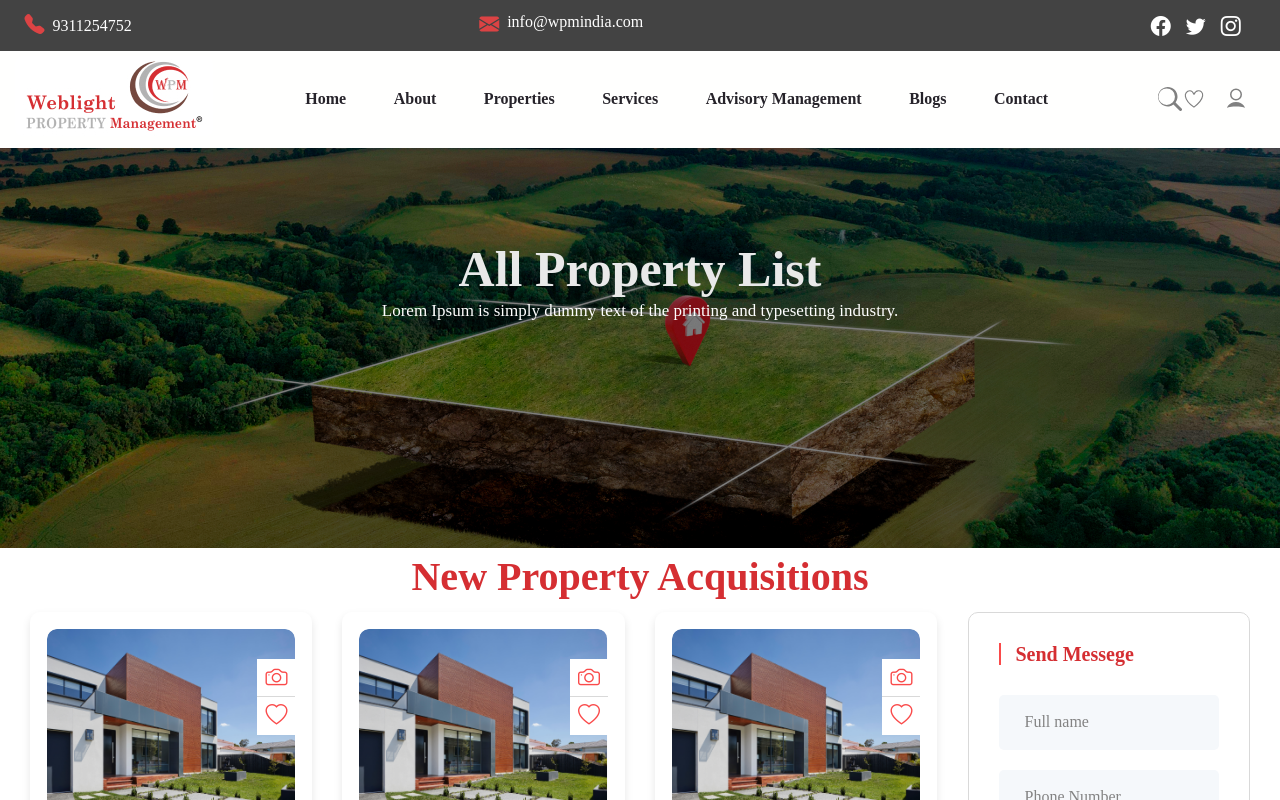
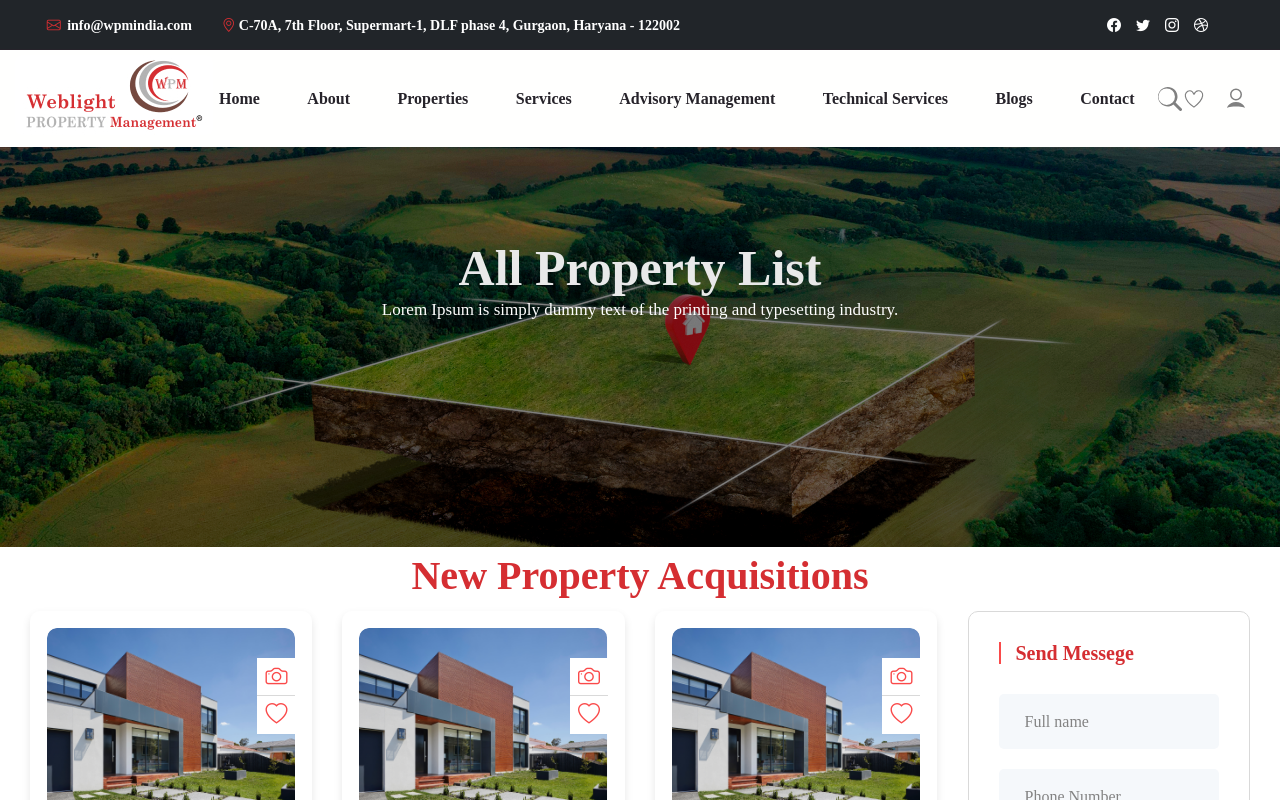
Before and after one commit to sh434/newWeB, a React (Create React App) app: page /property-card in a window 1280 px wide. Shown: the top 800 px of the page. Built offline with nearby package versions, Linux system fonts and the light colour scheme.

Commit message:
"create the navbar"

```diff
--- a/src/App.js
+++ b/src/App.js
@@ -12,6 +12,7 @@ import BlogDetail from './pages/BlogSection/BlogDetail';
 import ServiceOverview from './pages/ServiceOverview/ServiceOverview';
 import SingleServiceView from './pages/ServiceOverview/SingleServiceView';
 import PropertyCard from './pages/Properties/PropertyCard';
+import PropertiesDetail from './pages/Properties/PropertiesDetail';
 import AOS from 'aos';
 import 'aos/dist/aos.css';
 import GLightbox from 'glightbox';
@@ -26,9 +27,9 @@ function App() {
   }, []);
   useEffect(() => {
     const lightbox = GLightbox({
-        selector: '.glightbox'
+      selector: '.glightbox'
     });
-}, []);
+  }, []);
   return (
     <div className="App">
       <Navbar />
@@ -44,6 +45,7 @@ function App() {
           <Route path="/service" element={<ServiceOverview />} />
           <Route path="/SingleServiceView/:serviceId" element={<SingleServiceView />} />
           <Route path="/property-card" element={<PropertyCard />} />
+          <Route path="/PropertiesDetail/:property-cardId" element={<PropertiesDetail />} />
         </Routes>
       </main>
       <Footer />
--- a/src/Styles/global.css
+++ b/src/Styles/global.css
@@ -623,3 +623,8 @@ hr {
 .mb-80 {
   margin-bottom: 8rem;
 }
+a, a:hover, a:focus, a:active {
+  text-decoration: none;
+  outline: none;
+  color: inherit;
+}
--- a/src/layouts/FooterCopyright/FooterCopyright.js
+++ b/src/layouts/FooterCopyright/FooterCopyright.js
@@ -7,8 +7,8 @@ const FooterCopyright = () => {
         <div className="footer__bottom color-offwhite text-center">
             <div className="container">
                 <div className="footer__bottom--inner">
-                    <p className="copyright__content mb-0">
-                        <span className="text__secondary">© 2024 Wpm</span> Powered By{" "}
+                    <p className="copyright__content mb-0 text-center">
+                        <span className="text__secondary ">© 2024 Wpm</span> Powered By{" "}
                         <Link
                             className="copyright__content--link"
                             target="_blank"
--- a/src/layouts/Header/Header.js
+++ b/src/layouts/Header/Header.js
@@ -61,6 +61,9 @@ const Header = () => {
                             <Link to="/advisory-management" className="nav-link">Advisory Management</Link>
                         </li>
                         <li className="nav-item">
+                            <Link to="/advisory-management" className="nav-link">Technical Services</Link>
+                        </li>
+                        <li className="nav-item">
                             <Link to="/blog" className="nav-link">Blogs</Link>
                         </li>
                         <li className="nav-item">
--- a/src/layouts/Navbar/Navbar.css
+++ b/src/layouts/Navbar/Navbar.css
@@ -1,33 +1,52 @@
-.header-bar {
-    background: #434343;
-    color: white;
-    padding: 0.4375rem;
-    /* height: 60px; */
+.ltn__header-top-area {
+    border-bottom: 1px solid;
+    border-color: var(--color-border--);
 }
 
-.header-bar .icon-container {
-    color: #db4344;
-    font-size: 1.2rem;
+.section-bg-6 {
+    padding: 12px;
+    background-color:#212529;
 }
 
-.header-bar .text {
-    margin-left: 8px;
-    font-weight: 500;
+.ltn__top-bar-menu>ul {
+    padding: 0;
+    margin: 0;
 }
 
-.header-bar .social-links a {
-    color: #fff;
-    font-size: 1.5rem;
-    margin-right: 15px;
-    /* margin-top: -16px; */
-    /* border-left: 1px solid white; */
-    transition: color 0.3s;
+.ltn__top-bar-menu>ul>li {
+    list-style: none;
+    display: inline-block;
+    margin: 0 30px 0 0;
+    font-size: 14px;
+    font-weight: 700;
 }
 
-.header-bar .social-links a:hover {
-    color: #db4344;
+.ltn__top-bar-menu>ul>li>a>i {
+    margin: 0 30px 0 0;
+    font-size: 14px;
+    font-weight: 700;
+    margin-right: 3px;
+    color: #d42e32;
 }
 
-.bi {
-    font-size: 1.9375rem;
+.ltn__top-bar-menu>ul>li>a:hover {
+    color: #d42e32;
+    /* Color on hover */
 }
+
+.ltn__social-media ul li {
+    list-style: none;
+    display: inline-block;
+    margin: 0 15px 0 0;
+}
+
+.ltn__social-media>ul>li>a>i {
+    color: white;
+    /* margin: 0 30px 0 0; */
+    font-size: 14px;
+    font-weight: 700;
+}
+
+.ltn__social-media>ul>li>a>i:hover {
+    color: #d42e32;
+}
--- a/src/layouts/Navbar/Navbar.js
+++ b/src/layouts/Navbar/Navbar.js
@@ -1,43 +1,67 @@
-import React from 'react'
-import "./Navbar.css"
-import { Link } from 'react-router-dom'
+import React from 'react';
+import { Link } from 'react-router-dom';
+import "./Navbar.css"; // Ensure your styles are imported
+
 const Navbar = () => {
     return (
-        <div className=" bg-primary1 header-bar">
+        <div className="ltn__header-top-area section-bg-6 top-area-color-white---">
             <div className="container">
-                <div className="row no-gutters d-flex align-items-start align-items-center px-md-0">
-                    <div className="col-lg-12 d-block">
-                        <div className="row d-flex p-2 fw-normal">
-                            <div className="col-md pr-4 d-flex topper align-items-center">
-                                <div className="icon-container mr-2 d-flex justify-content-center align-items-center">
-                                    <i className="bi bi-telephone-fill" style={{fontSize:"20px"}}></i>
-                                </div>
-                                <span className="text">9311254752</span>
-                            </div>
-                            <div className="col-md pr-4 d-flex topper justify-content-center ">
-                                <div className="icon-container mr-2 d-flex align-items-center">
-                                    <i className="bi bi-envelope-fill" style={{fontSize:"20px"}}></i>
-                                </div>
-                                <span className="text">info@wpmindia.com</span>
-                            </div>
-                            <div className="col-md-5 pr-4 d-flex social-links justify-content-end mt-2 ">
-                                <Link to="https://www.facebook.com" target="_blank" rel="noopener noreferrer">
-                                    <i className="bi bi-facebook mr-3" style={{fontSize:"20px"}}></i>
-                                </Link>
-                                <Link to="https://www.twitter.com" target="_blank" rel="noopener noreferrer">
-                                    <i className="bi bi-twitter mr-3" style={{fontSize:"20px"}}></i>
-                                </Link>
-                                <Link to="https://www.instagram.com" target="_blank" rel="noopener noreferrer">
-                                    <i className="bi bi-instagram" style={{fontSize:"20px"}}></i>
-                                </Link>
+                <div className="row">
+                    <div className="col-md-7 d-flex justify-content-center">
+                        <div className="ltn__top-bar-menu">
+                            <ul>
+                                <li className='text-white'>
+                                    <Link to="mailto:info@webmail.com?Subject=Flower%20greetings%20to%20you">
+                                        <i className="bi bi-envelope icon-white" /> info@wpmindia.com
+                                    </Link>
+                                </li>
+                                <li className='text-white'>
+                                    <Link to="/locations" className="text-white">
+                                        <i className="bi bi-geo-alt icon-white" />
+                                        C-70A, 7th Floor, Supermart-1, DLF phase 4, Gurgaon, Haryana - 122002
+                                    </Link>
+                                </li>
+                            </ul>
+                        </div>
+                    </div>
+                    <div className="col-md-5">
+                        <div className="top-bar-right text-end">
+                            <div className="ltn__top-bar-menu">
+                                <ul>
+                                    <li>
+                                        <div className="ltn__social-media">
+                                            <ul>
+                                                <li>
+                                                    <Link to="https://www.facebook.com" title="Facebook">
+                                                        <i className="bi bi-facebook icon-white" />
+                                                    </Link>
+                                                </li>
+                                                <li>
+                                                    <Link to="https://www.twitter.com" title="Twitter">
+                                                        <i className="bi bi-twitter icon-white" />
+                                                    </Link>
+                                                </li>
+                                                <li>
+                                                    <Link to="https://www.instagram.com" title="Instagram">
+                                                        <i className="bi bi-instagram icon-white" />
+                                                    </Link>
+                                                </li>
+                                                <li>
+                                                    <Link to="https://www.dribbble.com" title="Dribbble">
+                                                        <i className="bi bi-dribbble icon-white" />
+                                                    </Link>
+                                                </li>
+                                            </ul>
+                                        </div>
+                                    </li>
+                                </ul>
                             </div>
                         </div>
                     </div>
                 </div>
             </div>
         </div>
-
-    )
+    );
 }
 
-export default Navbar
+export default Navbar;
--- /dev/null
+++ b/src/pages/Properties/PropertiesDetail.js
@@ -0,0 +1,9 @@
+import React from 'react'
+
+const PropertiesDetail = () => {
+  return (
+    <div><h1>kkkkkkkkkkkkkk</h1></div>
+  )
+}
+
+export default PropertiesDetail
--- a/src/pages/Properties/PropertyCard.js
+++ b/src/pages/Properties/PropertyCard.js
@@ -5,6 +5,7 @@ import { ReactComponent as BedIcon } from '../../icons/camera.svg';
 import { ReactComponent as BathormIcon } from '../../icons/Bathorm.svg';
 import Form from '../../Components/Form/Form';
 import Pagination from '../../Components/Pagination/Pagination';
+import { Link } from 'react-router-dom';
 const properties = [
     {
         id: 1,
@@ -136,8 +137,11 @@ const PropertyCard = () => {
                                                         </span>
                                                         <span className="featured__info--text">Bathrooms</span>
                                                     </li>
+
                                                     <li className="featured__info--items">
-                                                        <button>View More</button>
+                                                        <Link to="/PropertiesDetail">
+                                                            <button>View More</button>
+                                                        </Link>
                                                     </li>
                                                 </ul>
                                             </div>
```
Also changed, not shown: src/pages/AdvisoryManagement/AdvisoryManagement.js (+21 -37 lines).
